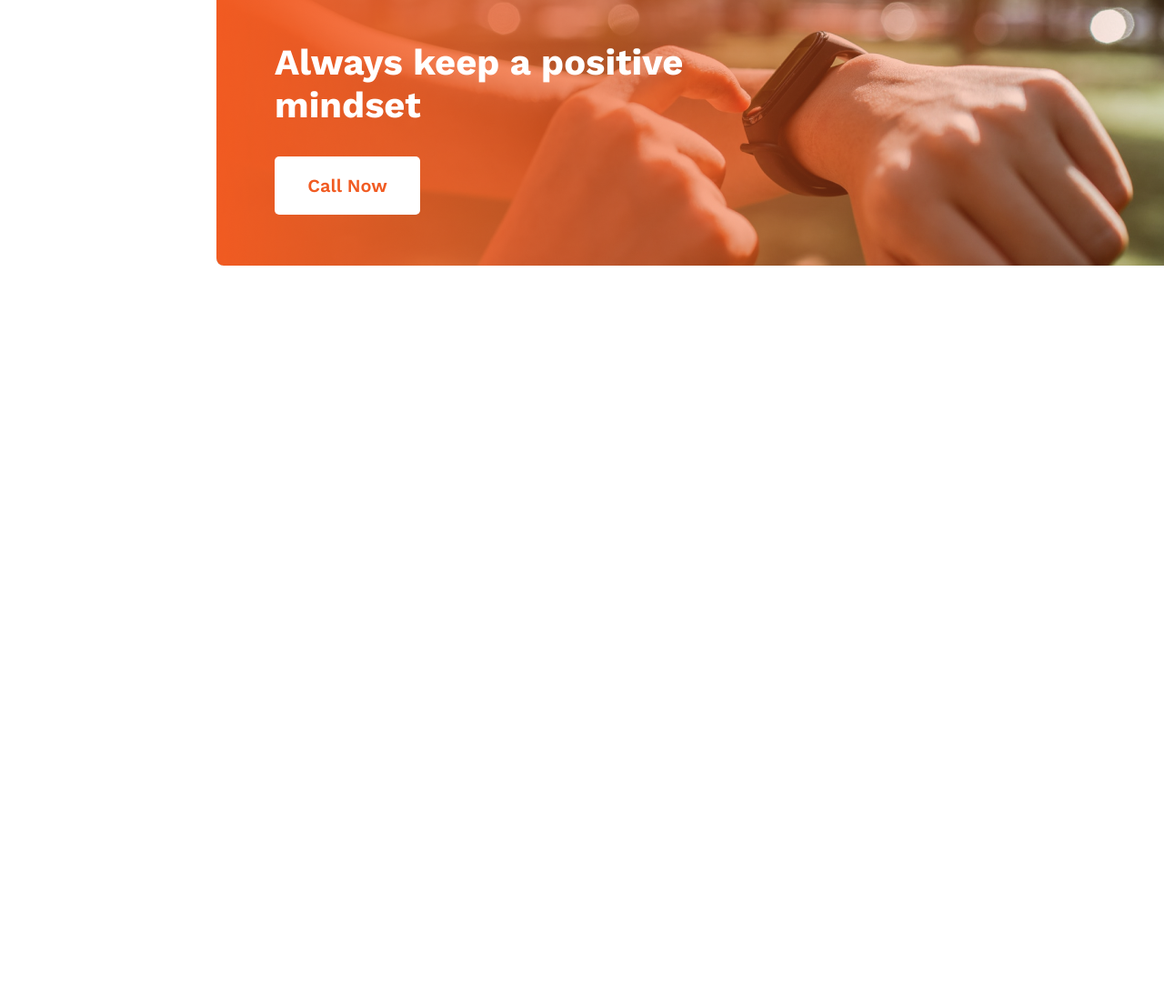
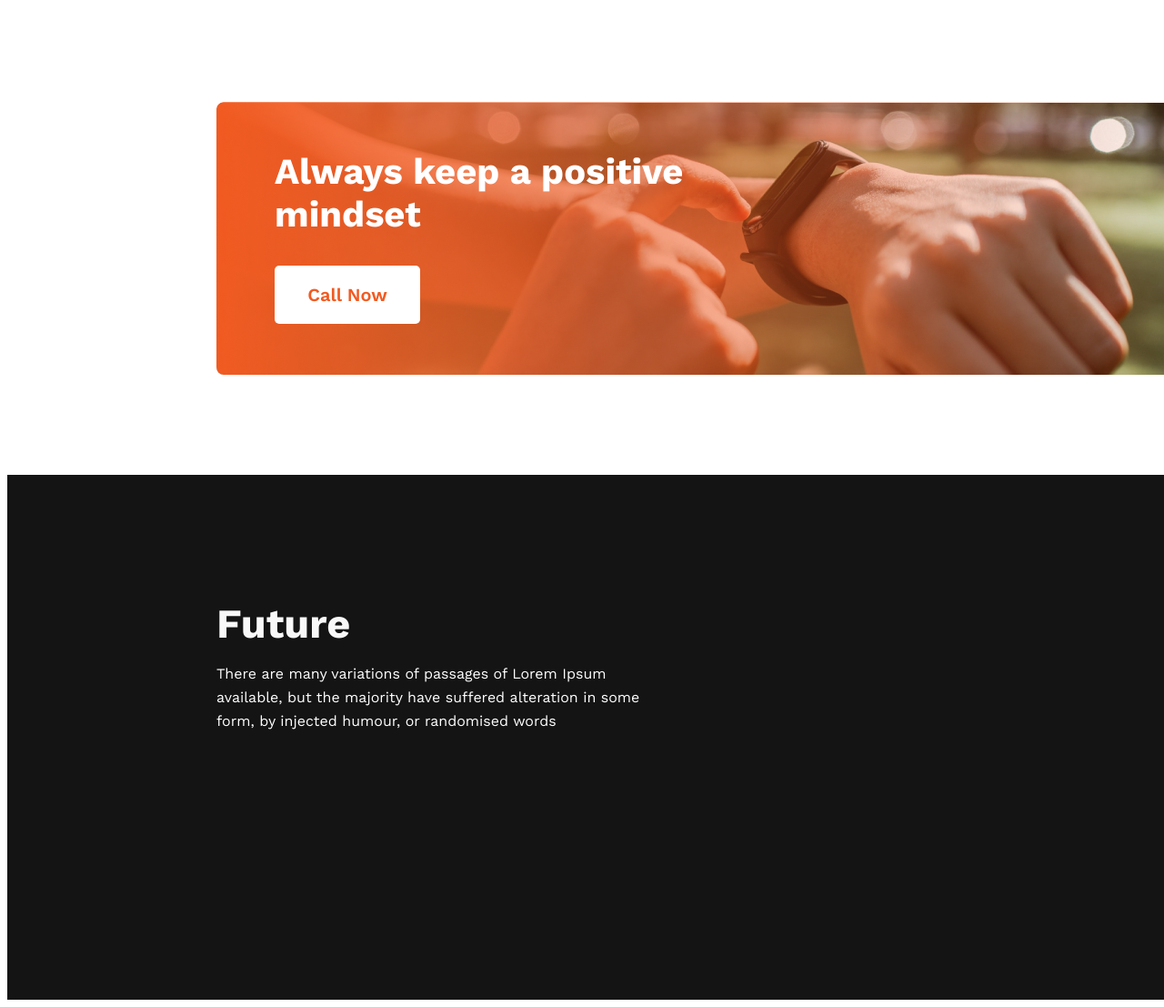
Before and after one commit to T-ahiti/new-year, a plain HTML site: page index.html in a window 1280 px wide. Shown: the part 2259-3366 px from the top of the page at 91% size. Before the commit the page ends 2559 px from the top, so only its background shows below. Drawn offline with nearby package versions, Linux system fonts and the light colour scheme.

Commit message:
footer future part upload

```diff
--- a/index.html
+++ b/index.html
@@ -77,8 +77,19 @@
         </div>
     </main>
 
-    <footer>
+    <footer id="footer">
+        <div>
+            <div id="future">
+                <h2 id="future-heading">Future</h1>
+                 <h4 class="white-text" id="future-white-text">There are many variations of passages of Lorem Ipsum available, but the majority have suffered alteration in some form, by injected humour, or randomised words</h4>
 
+            </div>
+
+            <div>
+
+            </div>
+
+        </div>
     </footer>
 </body>
 </html>
--- a/styles.css
+++ b/styles.css
@@ -148,6 +148,8 @@ h1 {
     border-radius: 8px;
     background: linear-gradient(90deg, #F15B22 0%, rgba(241, 91, 34, 0.00) 100%);
     background-image: url('images/gradient3.png'), url('images/watch.png');
+    margin-top: 120px;
+    margin-bottom: 110px;
 }
 
 .white-heading {
@@ -174,7 +176,47 @@ h1 {
     font-size: 20px;
     font-weight: 600;
 }
-#watch-container{
+
+#watch-container {
     padding-top: 20px;
     margin-left: 64px;
 }
+
+#footer {
+    background: #151414;
+    width: 1600px;
+    height: 577px;
+    flex-shrink: 0;
+}
+
+#future {
+    padding-top: 100px;
+    margin-left: 230px;
+}
+
+#future-heading {
+    color: #F8F8F8;
+    font-family: "Work Sans";
+    font-size: 45px;
+    font-style: normal;
+    font-weight: 700;
+    line-height: normal;
+    width: 148px;
+    height: 53px;
+    top: 2782.26px;
+    left: 230px;
+    margin-bottom: 0px;
+}
+
+.white-text {
+    color: #FFF;
+    font-family: "Work Sans";
+    font-size: 16px;
+    font-style: normal;
+    font-weight: 400;
+    line-height: 26px;
+}
+#future-white-text{
+    width: 485px;
+    margin-top: 16px;
+}
```
